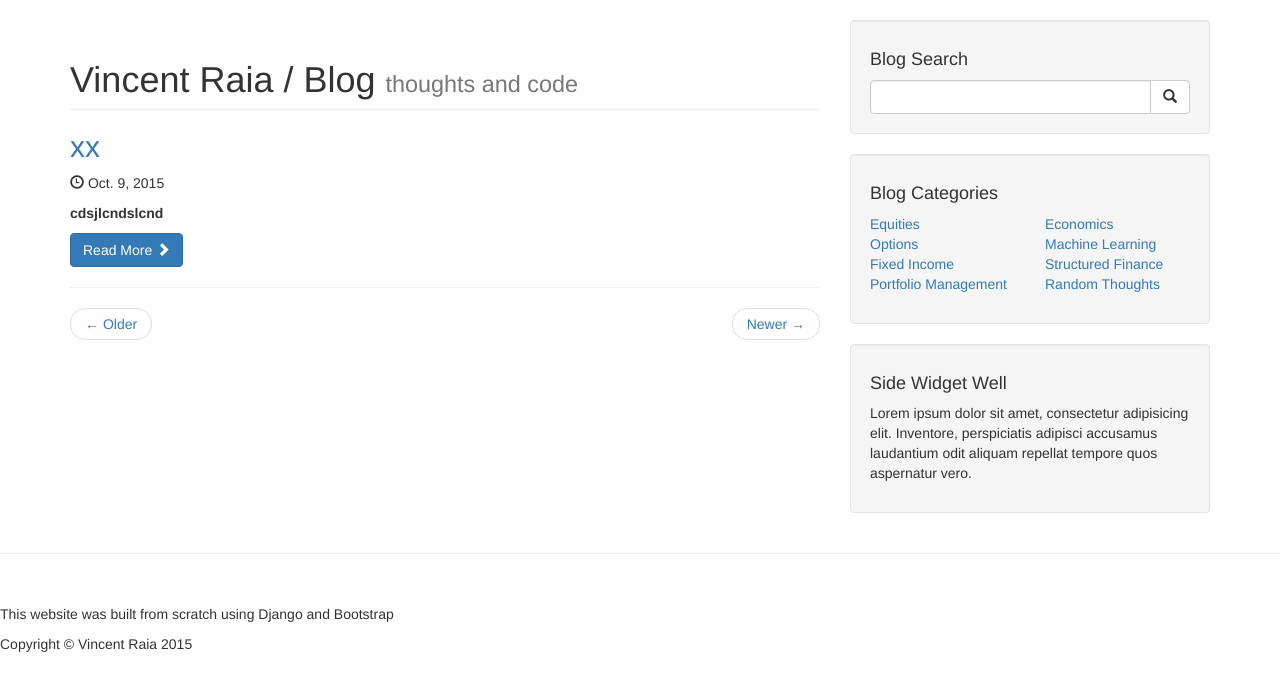
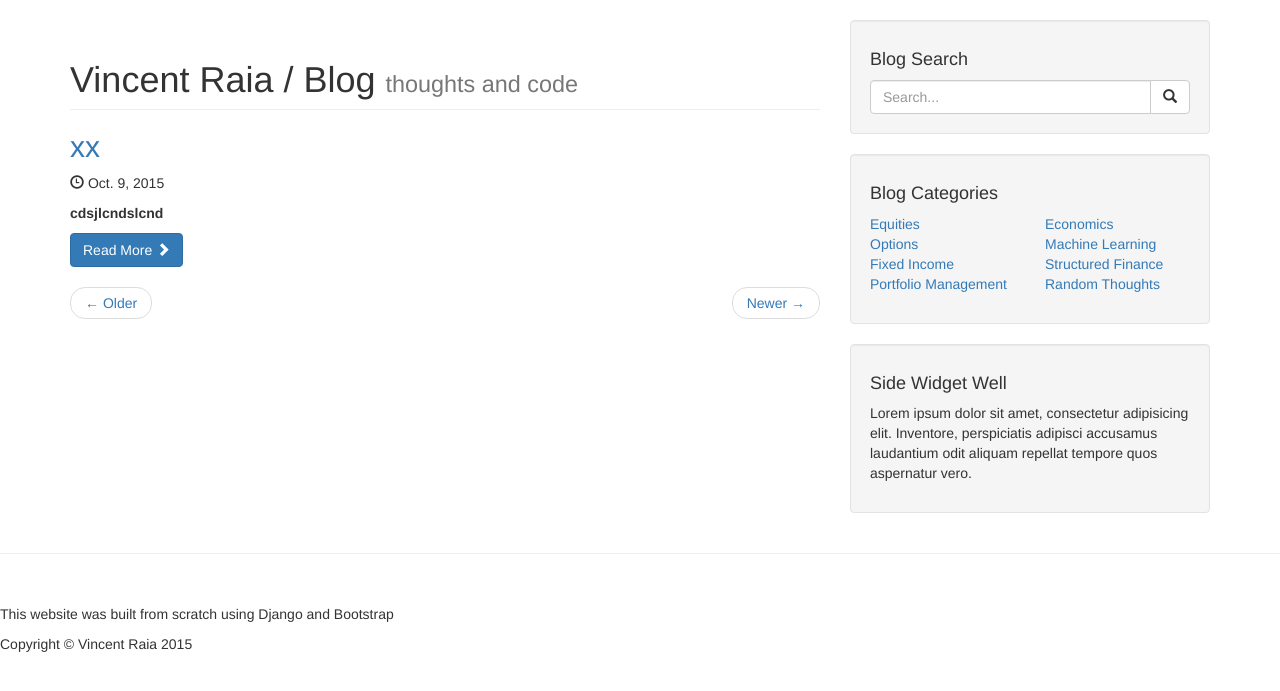
Before and after one commit to VincentRaia/VincentRaia.Com, a Django app: page /blog/ in a window 1280 px wide. Shown: the part 50-741 px from the top of the page. Run offline with Django 3.2, Linux system fonts and the light colour scheme; data comes from the database, SQL or seed files in the repository; some libraries are stand-ins or nearby versions.

Commit message:
implemented search

```diff
--- a/VincentRaia/urls.py
+++ b/VincentRaia/urls.py
@@ -23,4 +23,5 @@ urlpatterns = patterns('',
     url(r'^blog/$', 'blog.views.index'),
     url(r'^blog/(?P<slug>[\w\-]+)/$', 'blog.views.post'),
     url(r'^$', 'landing.views.index'),
+    url(r'^search', 'blog.views.getSearchResults'),
 )
--- a/blog/admin.py
+++ b/blog/admin.py
@@ -1,5 +1,5 @@
 from django.contrib import admin
-
+import os
 # Register your models here.
 from django.contrib import admin
 from blog.models import Post
--- a/blog/models.py
+++ b/blog/models.py
@@ -1,6 +1,5 @@
-from django.db import models
+# Create your models here.
 
-# Create your models here.
 from django.db import models
 from django.core.urlresolvers import reverse
 from ckeditor.fields import RichTextField
--- a/blog/views.py
+++ b/blog/views.py
@@ -1,5 +1,18 @@
-from django.shortcuts import render, get_object_or_404
+from django.shortcuts import render, get_object_or_404, render_to_response
 from blog.models import Post
+from django.core.paginator import Paginator, EmptyPage
+from django.db.models import Q
+
+
+from django.shortcuts import get_object_or_404, render_to_response
+from django.core.paginator import Paginator, EmptyPage
+from django.db.models import Q
+from django.views.generic import ListView
+#from blogengine.models import Category, Post, Tag
+from django.contrib.syndication.views import Feed
+from django.utils.encoding import force_text
+from django.utils.safestring import mark_safe
+import markdown2
 
 # Create your views here.
 def index(request):
@@ -13,3 +26,28 @@ def post(request, slug):
     post = get_object_or_404(Post, slug=slug)
     # return the rendered template
     return render(request, 'blog_post.html', {'post': post})
+
+def getSearchResults(request):
+    """
+    Search for a post by title or text
+    """
+    # Get the query data
+    query = request.GET.get('q', '')
+    page = request.GET.get('page', 1)
+    # Query the database
+    if query:
+        results = Post.objects.filter(Q(content__icontains=query) | Q(title__icontains=query))
+    else:
+        results = None
+    # Add pagination
+    pages = Paginator(results, 5)
+    # Get specified page
+    try:
+        returned_page = pages.page(page)
+    except EmptyPage:
+        returned_page = pages.page(pages.num_pages)
+    # Display the search results
+    return render_to_response('search.html',
+                              {'page_obj': returned_page,
+                               'object_list': returned_page.object_list,
+                               'search': query})
--- a/templates/blog_posts.html
+++ b/templates/blog_posts.html
@@ -22,6 +22,6 @@
         {{post.description|safe}}
     </p>
     <a class="btn btn-primary" href="{{post.slug}}">Read More <span class="glyphicon glyphicon-chevron-right"></span></a>
-    <hr>
+    <!--<hr>-->
     {% endfor %}
 {% endblock %}
--- a/templates/blog_sidebar.html
+++ b/templates/blog_sidebar.html
@@ -4,14 +4,14 @@
     <!-- Blog Search Well -->
     <div class="well">
         <h4>Blog Search</h4>
-        <div class="input-group">
-            <input type="text" class="form-control">
+        <form action="/search" method="GET" class="input-group">
+            <input type="text" name="q" placeholder="Search..." class="form-control">
             <span class="input-group-btn">
-                <button class="btn btn-default" type="button">
+                <button class="btn btn-default" type="submit">
                     <span class="glyphicon glyphicon-search"></span>
             </button>
             </span>
-        </div>
+        </form>
         <!-- /.input-group -->
     </div>
 
```
Also changed, not shown: manage.py (line endings or trailing spaces).
